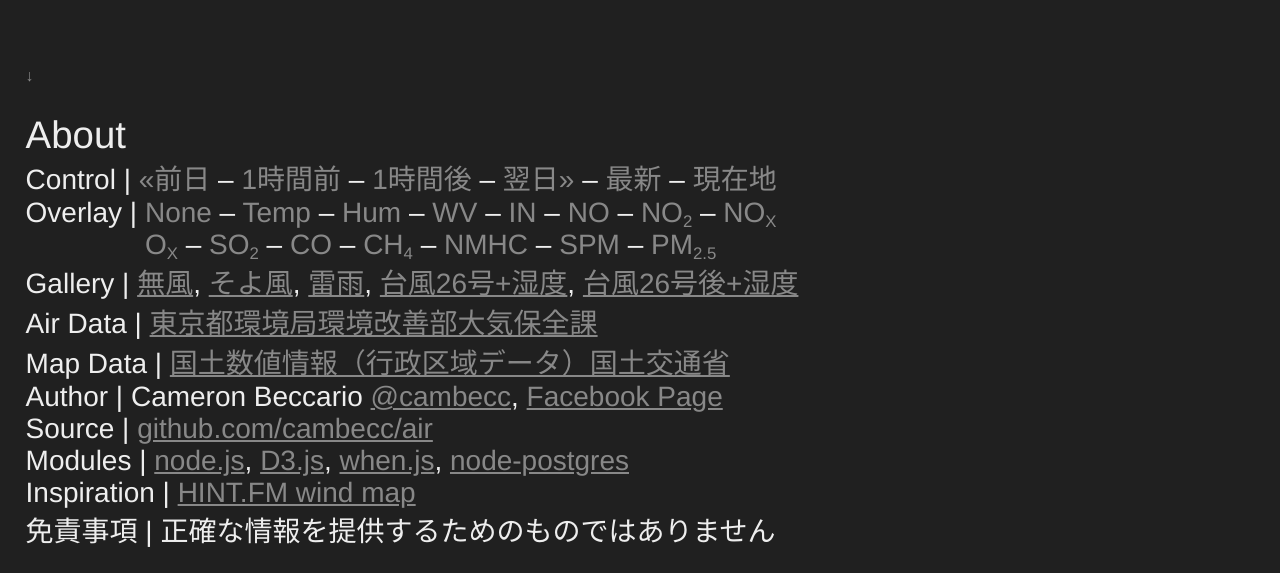
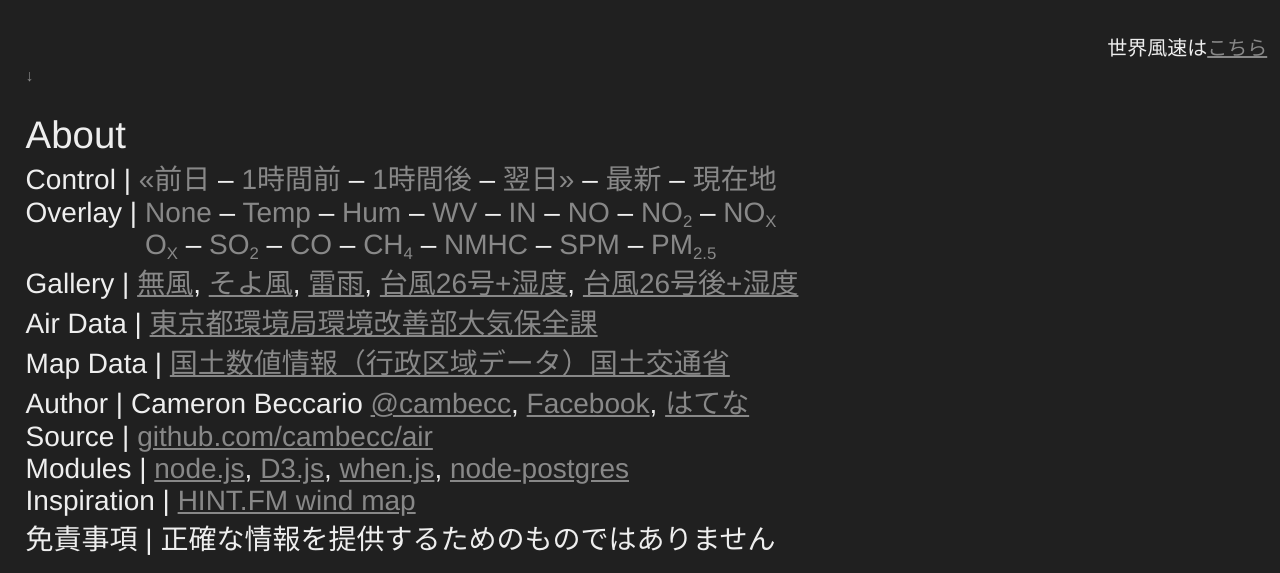
Before and after one commit to cambecc/air, a website: page public/index.html in a window 1280 px wide. Shown: the part 711-1284 px from the top of the page. Drawn offline with Linux system fonts and the light colour scheme; no server answers; a web font is replaced by a local one.

Commit message:
add link to earth.nullschool.net

```diff
--- a/public/css/styles.css
+++ b/public/css/styles.css
@@ -74,9 +74,9 @@ body {
 
 #notice {
     position: absolute;
-    top: 5%;
-    right: 2%;
-    font-size: 1.0em;
+    bottom: 4%;
+    right: 1%;
+    font-size: 1.25rem;
 }
 
 #about {
--- a/public/index.html
+++ b/public/index.html
@@ -37,7 +37,7 @@
             <h2 id="point-details">&nbsp;</h2>
         </div>
         <div id="arrow">↓</div>
-        <!--<div id="notice"></div>-->
+        <div id="notice">世界風速は<a href="http://earth.nullschool.net/jp">こちら</a></div>
     </div>
 
     <div id="about">
@@ -77,7 +77,7 @@
             <a href="http://www.mlit.go.jp/kokudoseisaku/gis">国土数値情報（行政区域データ）国土交通省</a></p>
         <p>Author |
             Cameron Beccario <a href="https://twitter.com/cambecc">@cambecc</a>,
-            <a href="https://www.facebook.com/fuusoku">Facebook Page</a></p>
+            <a href="https://www.facebook.com/fuusoku">Facebook</a>, <a href="http://b.hatena.ne.jp/entry/air.nullschool.net/">はてな</a></p>
         <p>Source | <a href="https://github.com/cambecc/air">github.com/cambecc/air</a></p>
         <p>Modules |
             <a href="http://nodejs.org/">node.js</a>,
```
